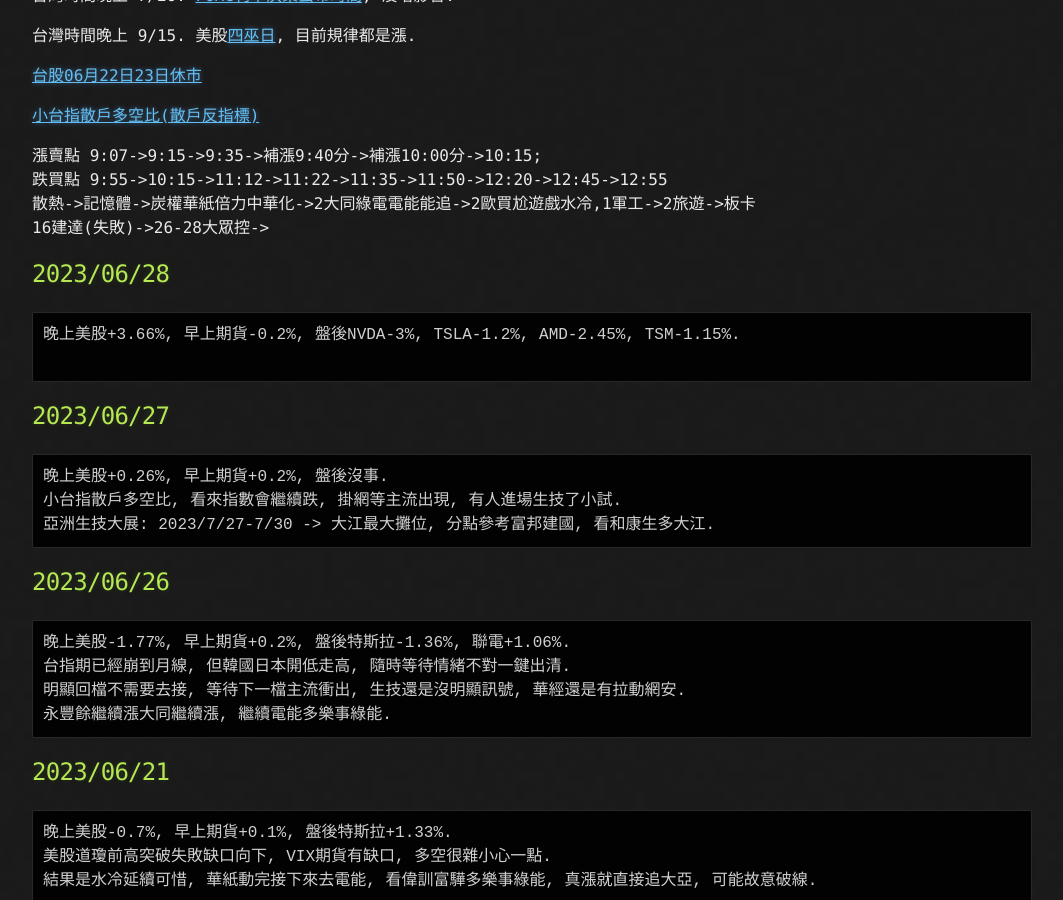
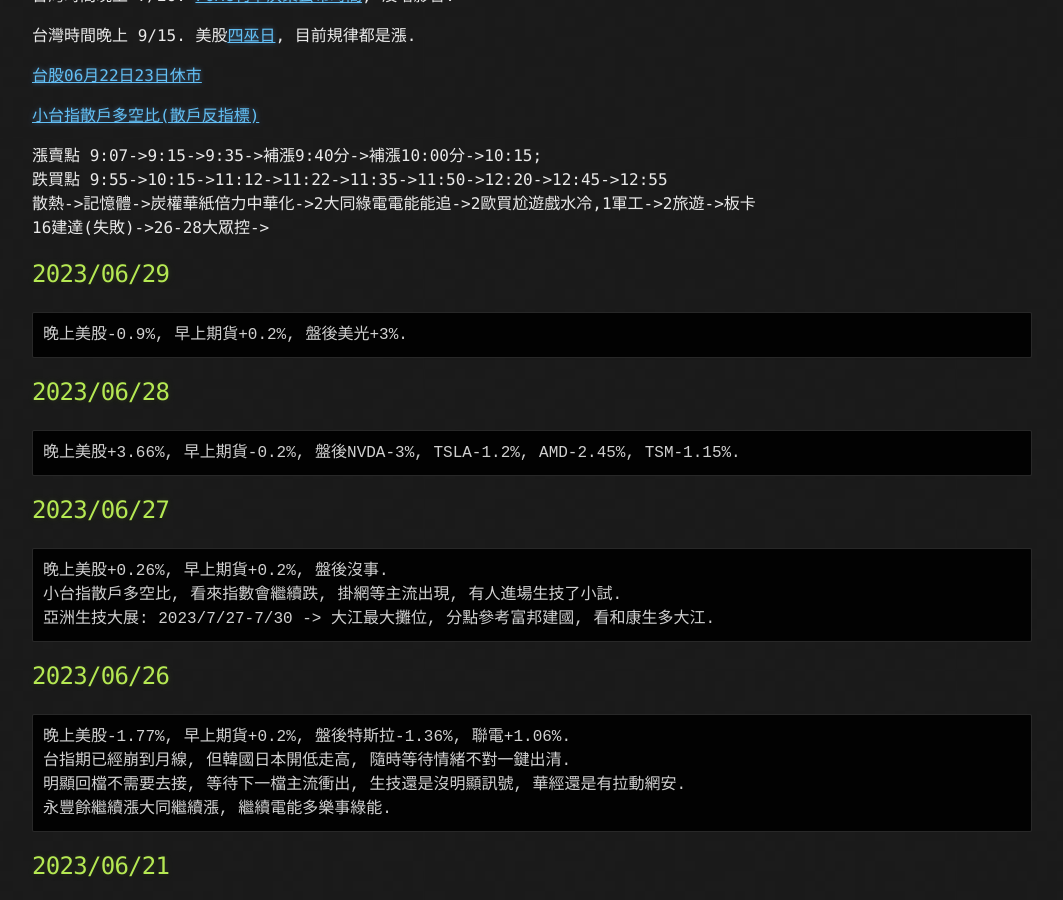
Before and after one commit to lepg5487/Stock_God, a Jekyll site: the page built from index.md, in a window 1280 px wide and 900 px high, scrolled down 394 px. Shown: the whole window, without its empty margins (108-1171 px from the left). Built offline with Jekyll 4.4.1, drawn with Linux system fonts in a browser that asks for light colours; our own code applies the rules of GitHub Pages for plain Markdown files.

Commit message:
Update index.md

````diff
--- a/index.md
+++ b/index.md
@@ -21,10 +21,14 @@
 散熱->記憶體->炭權華紙倍力中華化->2大同綠電電能能追->2歐買尬遊戲水冷,1軍工->2旅遊->板卡
 16建達(失敗)->26-28大眾控->
 
+## 2023/06/29
+```
+晚上美股-0.9%, 早上期貨+0.2%, 盤後美光+3%.
+```
+
 ## 2023/06/28
 ```
 晚上美股+3.66%, 早上期貨-0.2%, 盤後NVDA-3%, TSLA-1.2%, AMD-2.45%, TSM-1.15%.
-
 ```
 
 ## 2023/06/27
````
